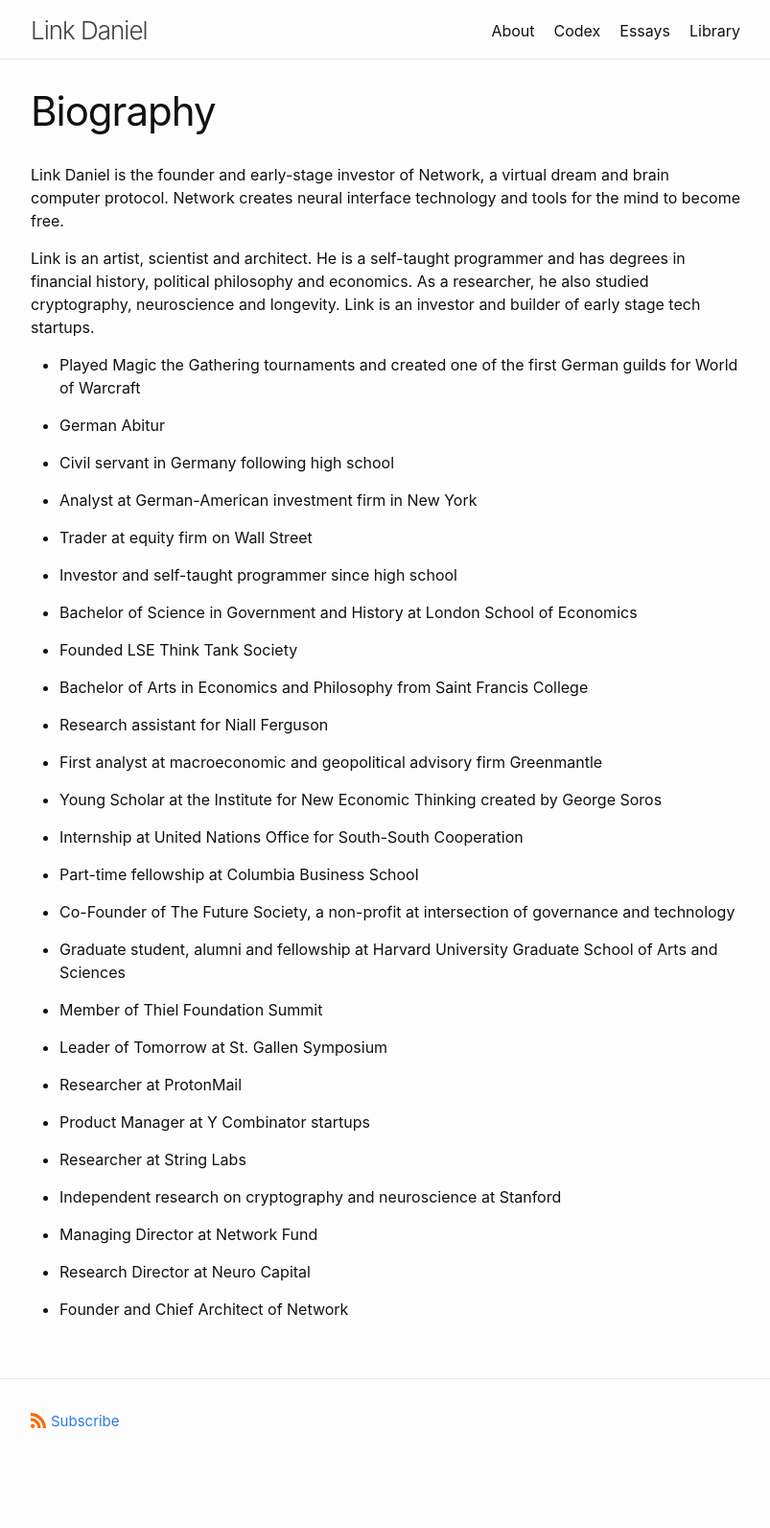
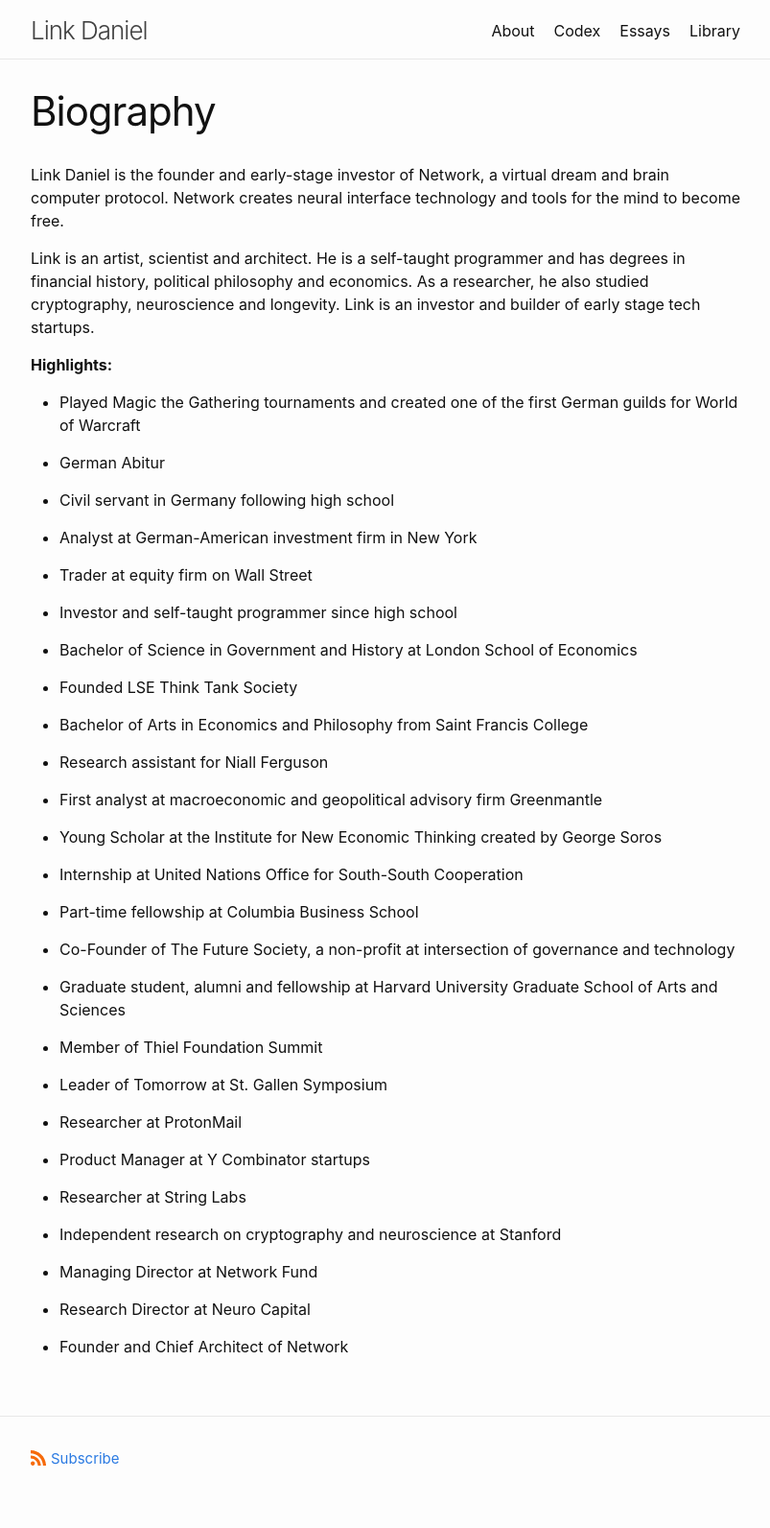
Before and after one commit to link-daniel/link.github.io, a Jekyll site: the page built from biography.md, in a window 1280 px wide. Shown: the whole page at 96% size, without its empty margins (238-1041 px from the left). Built offline with Jekyll 4.4.1, drawn with Linux system fonts in a browser that asks for light colours; before the commit the page ends 1553 px from its top, so only the background shows below that.

Commit message:
Update biography.md

```diff
--- a/biography.md
+++ b/biography.md
@@ -7,6 +7,8 @@ permalink: /biography/
 Link Daniel is the founder and early-stage investor of Network, a virtual dream and brain computer protocol. Network creates neural interface technology and tools for the mind to become free.
 
 Link is an artist, scientist and architect. He is a self-taught programmer and has degrees in financial history, political philosophy and economics. As a researcher, he also studied cryptography, neuroscience and longevity. Link is an investor and builder of early stage tech startups.
+
+<b>Highlights:</b>
 
 - Played Magic the Gathering tournaments and created one of the first German guilds for World of Warcraft
 
```
